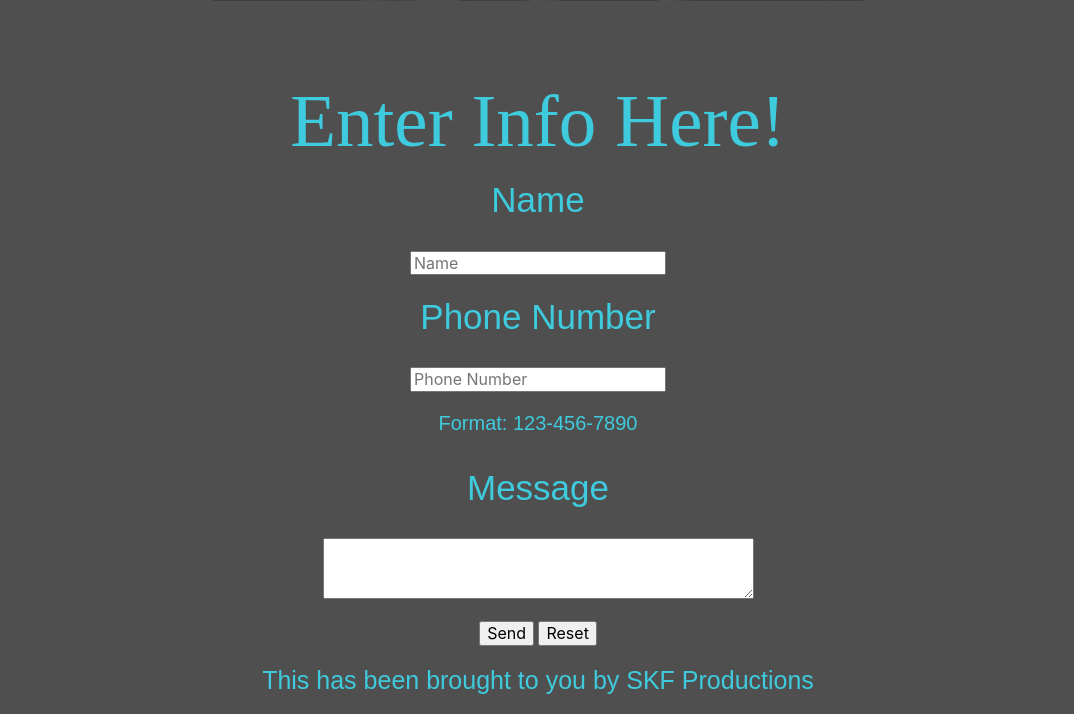
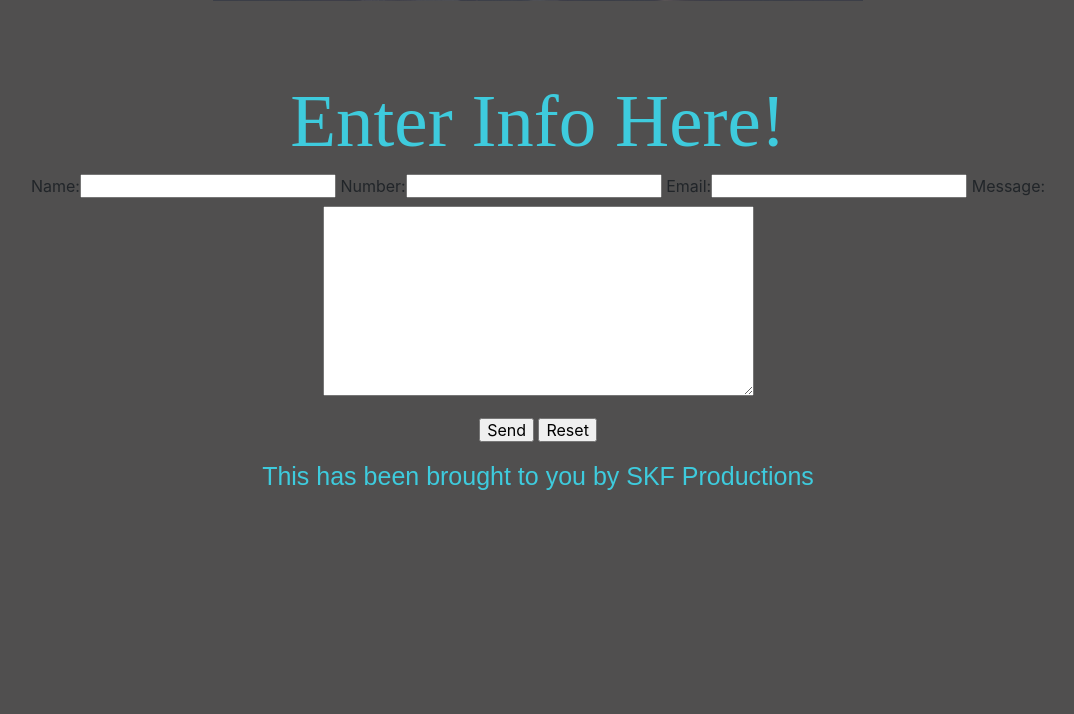
Before and after one commit to shyahn-frasier/Django-Website, a Django app: page /contact.html in a window 1280 px wide. Shown: the part 1247-1961 px from the top of the page, without its empty margins (102-1176 px from the left). After the commit the page ends 1737 px from the top, so only its background shows below. Run offline with Django 3.2, Linux system fonts and the light colour scheme; some libraries are stand-ins or nearby versions; some web fonts are replaced.

Commit message:
Third commit March 5th

```diff
--- a/website/forms.py
+++ b/website/forms.py
@@ -1,20 +1,16 @@
 from django import forms
-from .models import Name, Phone_Number, Message
+from .models import Contact
 
-class ContactForm(forms.Form):
-    name = forms.CharField(max_length=50)
-    email = forms.EmailField(max_length=250)
-    message = forms.CharField(
-        max_length=2000,
-        widget=forms.Textarea(),
-        help_text='Write your message here!'
-    )
-    source = forms.CharField(max_length=50, widget=forms.HiddenInput())
+class ContactForm(forms.ModelForm):
+    class Meta:
+        model = Contact
+        fields = ('name', 'number', 'email', 'message')
 
     def clean(self):
         cleaned_data = super(ContactForm, self).clean()
         name = cleaned_data.get('name')
+        phone = cleaned_data.get('number')
         email = cleaned_data.get('email')
         message = cleaned_data.get('message')
-        if not name and not email and not message:
+        if not name and not phone and not email and not message:
             raise forms.ValidationError('You have to write something!')
--- a/website/models.py
+++ b/website/models.py
@@ -2,14 +2,11 @@ from django.conf import settings
 from django.db import models
 from django.utils import timezone
 
-class Name(models.Model):
-    name = models.CharField(max_length=100)
+class Contact(models.Model):
+    name = models.CharField(max_length=100, null=True)
+    number = models.CharField(max_length=100, null=True)
+    email = models.EmailField(max_length=100, null=True)
+    message = models.TextField()
 
     def __str__(self):
-        return self.text
-
-class Phone_Number(models.Model):
-    number = models.CharField(max_length=100)
-
-class Message(models.Model):
-    message = models.TextField()
+        return self.name
--- a/website/templates/website/contact.html
+++ b/website/templates/website/contact.html
@@ -75,9 +75,10 @@
           {% csrf_token %}
           <h2 class="form-h2 text-center">Enter Info Here!</h2>
           <div class="form-group text-center">
-            <label class="form-name text-center" for="name">Name</label>
+            {{ form }}
+            <!--<label class="form-name text-center" for="name">Name</label>-->
           </div>
-          <div class="form-group text-center">
+          <!--<div class="form-group text-center">
             <input class="name-input" type="text" name="name" placeholder="Name" required>
           </div>
           <div class="form-group text-center">
@@ -93,9 +94,9 @@
             <label class="form-message text-center" for="message">Message</label>
           </div>
           <div class="form-group text-center">
-            <textarea class="message" placeholder="Write your message here!" name="message" rows="3" cols="40">
+            <textarea class="message" placeholder="Write your message here!" name="message" rows="4" cols="40">
             </textarea>
-          </div>
+          </div>-->
           <div class="form-group text-center">
             <input class="submit-button" type="submit" value="Send">
             <input class="reset-button" type="reset">
--- a/website/views.py
+++ b/website/views.py
@@ -1,4 +1,6 @@
 from django.shortcuts import render
+from django.core.mail import BadHeaderError, EmailMessage
+from django.http import HttpResponse
 from .forms import ContactForm
 
 def index(request):
@@ -16,6 +18,13 @@ def contact(request):
         if form.is_valid():
             contact_info = form.save()
             contact_info.save()
+            try:
+                email = EmailMessage(contact_info,
+                                    ['shyahn@321webmarketing.com'],
+                                    )
+                email.send()
+            except BadHeaderError:
+                return HttpResponse('Invalid header found.')
     else:
         form = ContactForm()
     return render(request, 'website/contact.html', {'form': form})
```
Also changed, not shown: db.sqlite3, website/migrations/0002_auto_20190305_1338.py (added), website/migrations/0003_auto_20190305_1509.py (added).
